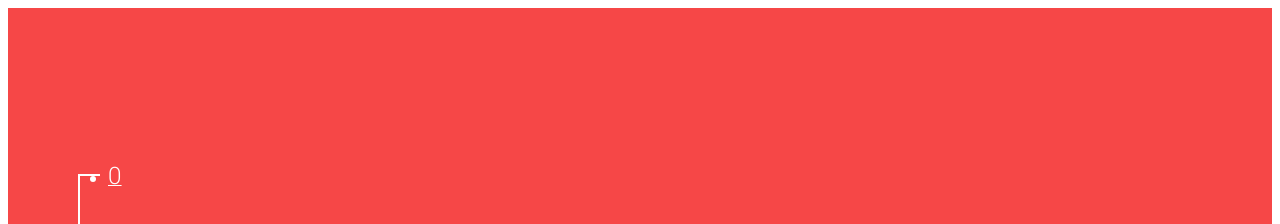
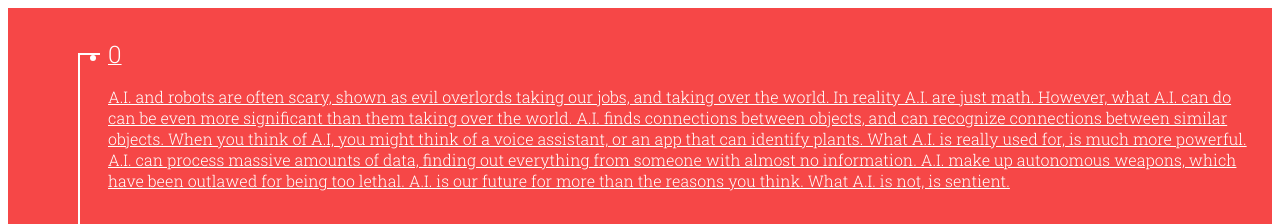
Before and after one commit to MotorTruck1221/Evolution-of-AI, a plain HTML site: page index.html in a window 1280 px wide. Shown: the top 224 px of the page. Drawn offline with nearby package versions, Linux system fonts and the light colour scheme.

Commit message:
Added preface

```diff
--- a/index.html
+++ b/index.html
@@ -26,6 +26,7 @@
             <a href="#section1">
               <span class="nav__counter">0</span>
               <h3 class="nav__title">Preface</h3>
+              <p>A.I. and robots are often scary, shown as evil overlords taking our jobs, and taking over the world. In reality A.I. are just math. However, what A.I. can do can be even more significant than them taking over the world. A.I. finds connections between objects, and can recognize connections between similar objects. When you think of A.I, you might think of a voice assistant, or an app that can identify plants. What A.I. is really used for, is much more powerful. A.I. can process massive amounts of data, finding out everything from someone with almost no information. A.I. make up autonomous weapons, which have been outlawed for being too lethal. A.I. is our future for more than the reasons you think. What A.I. is not, is sentient.</p>
               <p class="nav__body"><strong>Timeline-style navigation</strong>. Scroll down to see what happens, or click on a number in the nav.</p>
             </a>
           </li>
```
